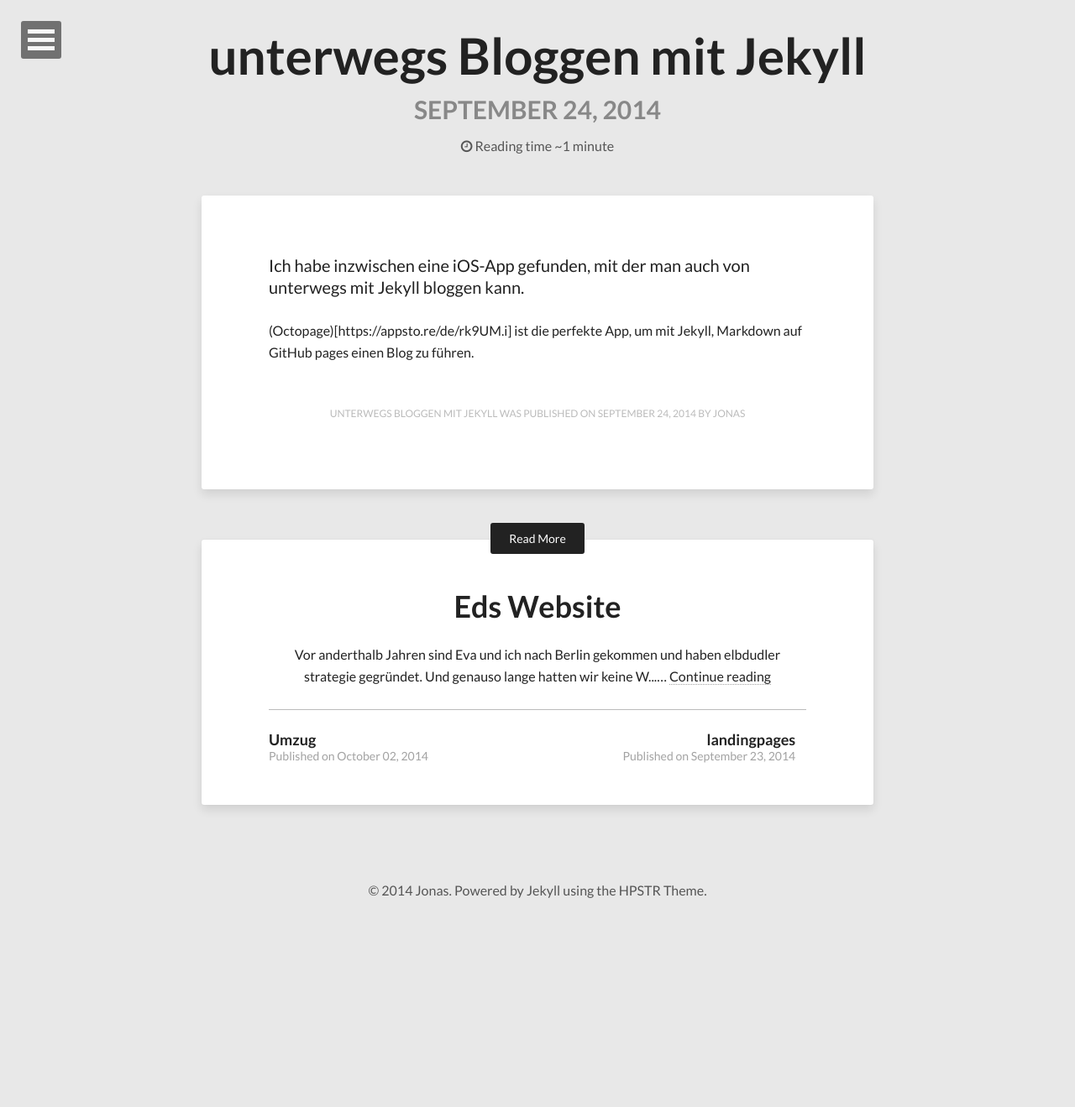
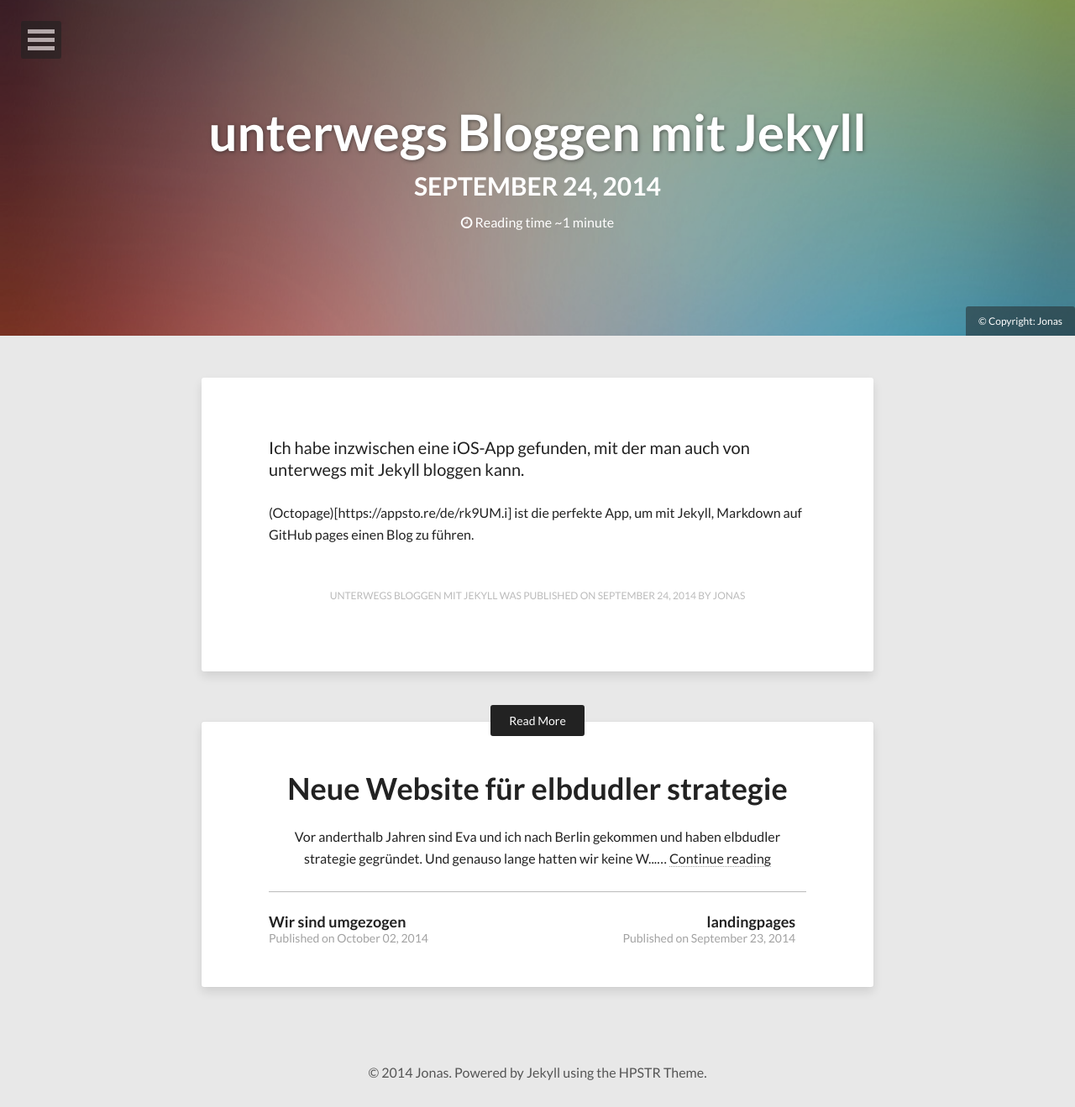
Before and after one commit to jonas28/jonas28.github.io, a Jekyll site: the page built from _posts/2014-09-24-octopage.md, in a window 1280 px wide. Shown: the whole page at 84% size. Built offline with Jekyll 4.4.1, drawn with Linux system fonts in a browser that asks for light colours; nearby versions of some CDN libraries; before the commit the page ends 1102 px from its top, so only the background shows below that.

Commit message:
Layout für Blogpost 4 & 5 hinzugefügt

```diff
--- a/_posts/2014-09-24-octopage.md
+++ b/_posts/2014-09-24-octopage.md
@@ -1,7 +1,12 @@
 ---
 layout: post
 title: "unterwegs Bloggen mit Jekyll"
-tags:
+image:
+  feature: abstract-3.jpg
+  credit: Jonas
+  creditlink:
+comments:
+share:
 ---
 
 Ich habe inzwischen eine iOS-App gefunden, mit der man auch von unterwegs mit Jekyll bloggen kann.
--- a/_posts/2014-10-03-eds-website.md
+++ b/_posts/2014-10-03-eds-website.md
@@ -1,3 +1,13 @@
+---
+layout: post
+title: "Neue Website für elbdudler strategie"
+image:
+  feature: abstract-3.jpg
+  credit: Jonas
+  creditlink:
+
+---
+
 Vor anderthalb Jahren sind Eva und ich nach Berlin gekommen und haben elbdudler strategie gegründet. Und genauso lange hatten wir keine Website. Diese Phase ist nun bald vorbei. Dank Jekyll!
 
 Den aktuellen Entwicklungsstand kann man schon auf [landing.elbdudler-strategie.de](landing.elbdudler-strategie.de) angucken.
```
Also changed, not shown: _posts/2014-10-02-umzug.md (+10 -0 lines).
